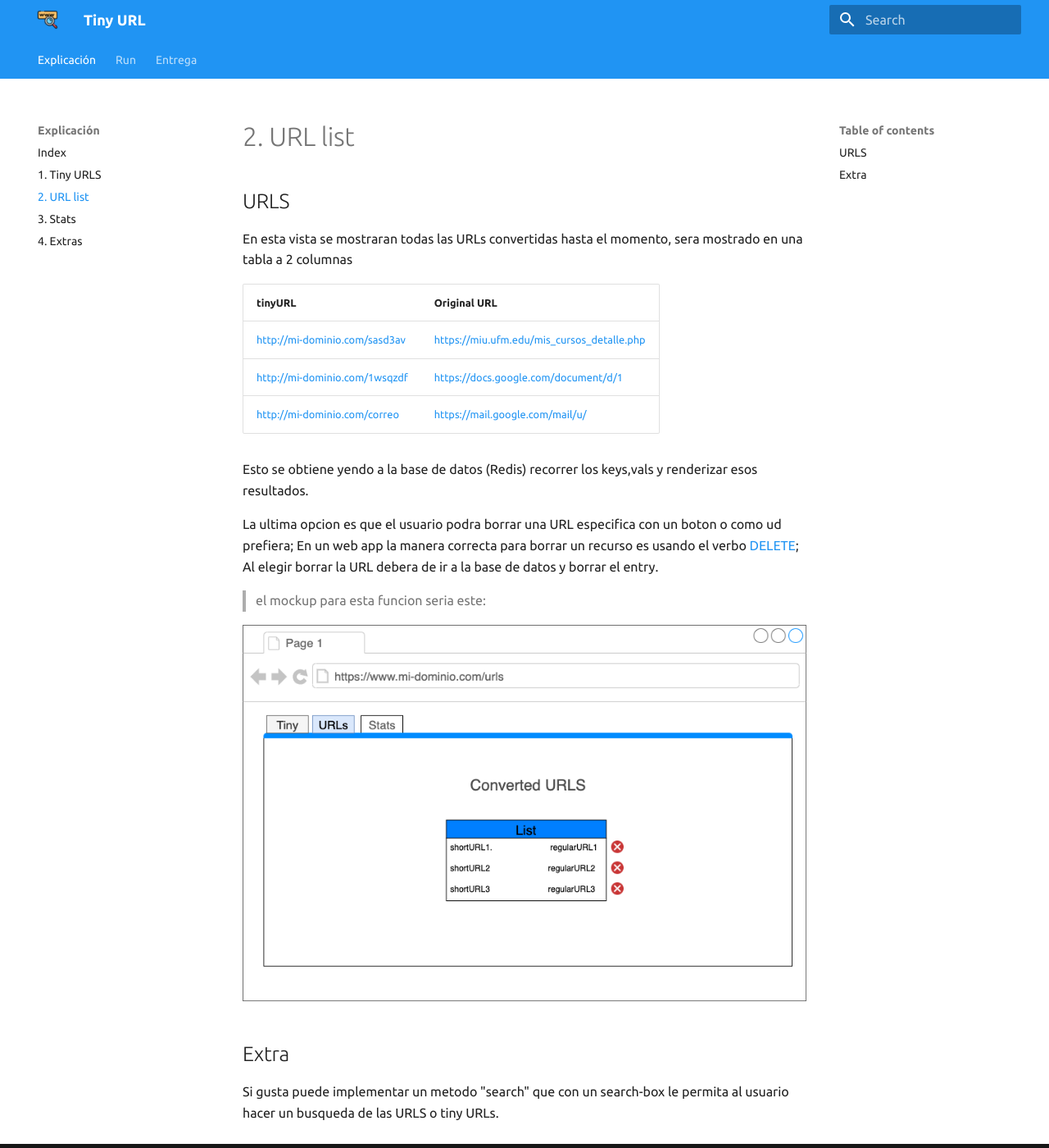
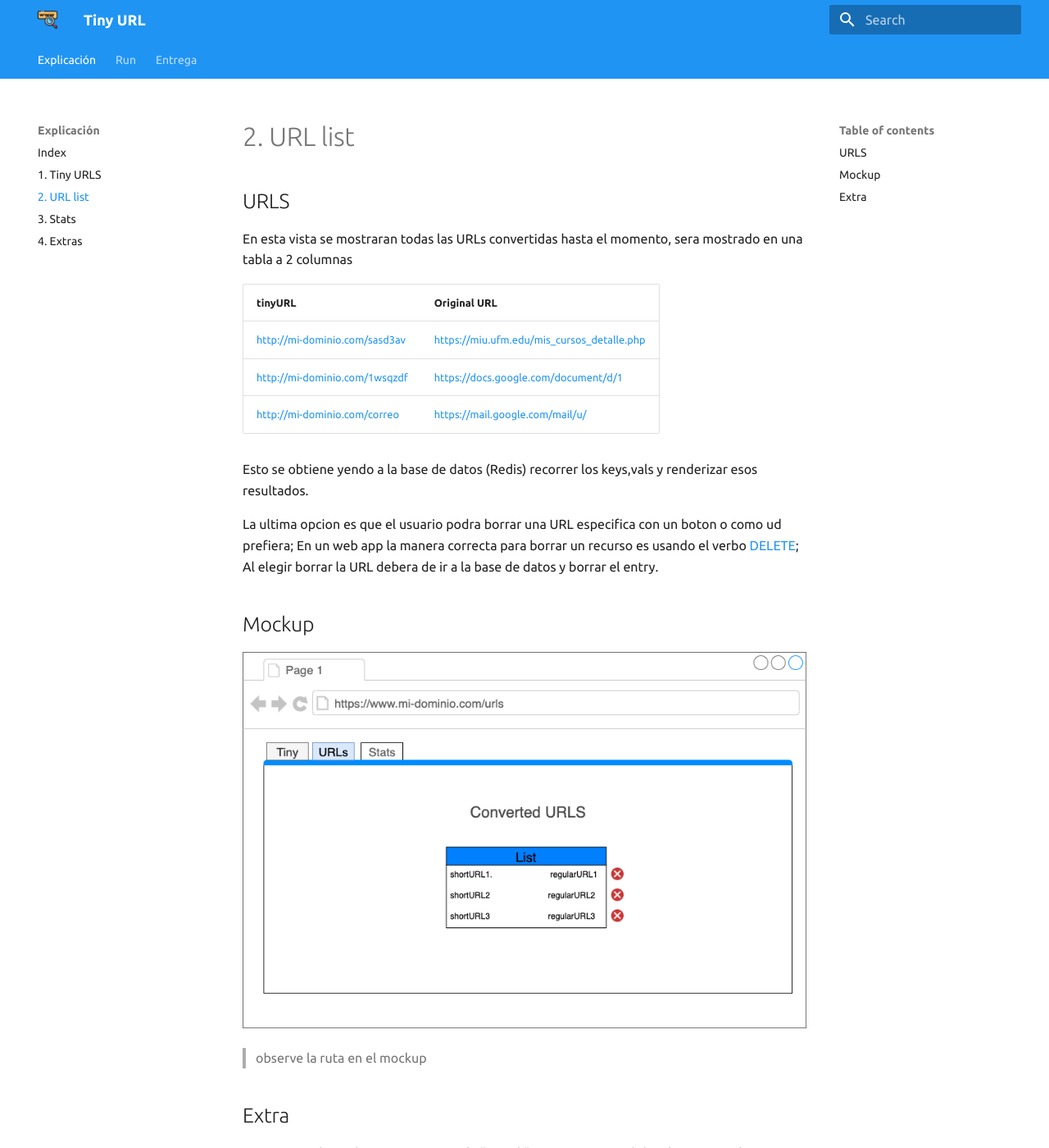
Before and after one commit to estebansamayoa1/tiny-url, an MkDocs documentation site: the page built from docs/url-list.md, in a window 1280 px wide and 1400 px high. Shown: the whole window at 82% size. Built offline with MkDocs 1.6.1 and Material for MkDocs 9.7.7, drawn with Linux system fonts in a browser that asks for light colours.

```diff
--- a/docs/url-list.md
+++ b/docs/url-list.md
@@ -14,9 +14,11 @@ Esto se obtiene yendo a la base de datos (Redis) recorrer los keys,vals y render
 La ultima opcion es que el usuario podra borrar una URL especifica con un boton o como ud prefiera; En un web app la manera correcta para borrar un recurso es usando el verbo [DELETE](https://restfulapi.net/http-methods/#delete); Al elegir borrar la URL debera de ir a la base de datos y borrar el entry.
 
 
-> el mockup para esta funcion seria este:
+## Mockup
 
 ![1](img/urls.png)
+
+> observe la ruta en el mockup
 
 
 ## Extra
```
Also changed, not shown: docs/stats.md (+3 -0 lines), docs/tiny-urls.md (+7 -3 lines).
